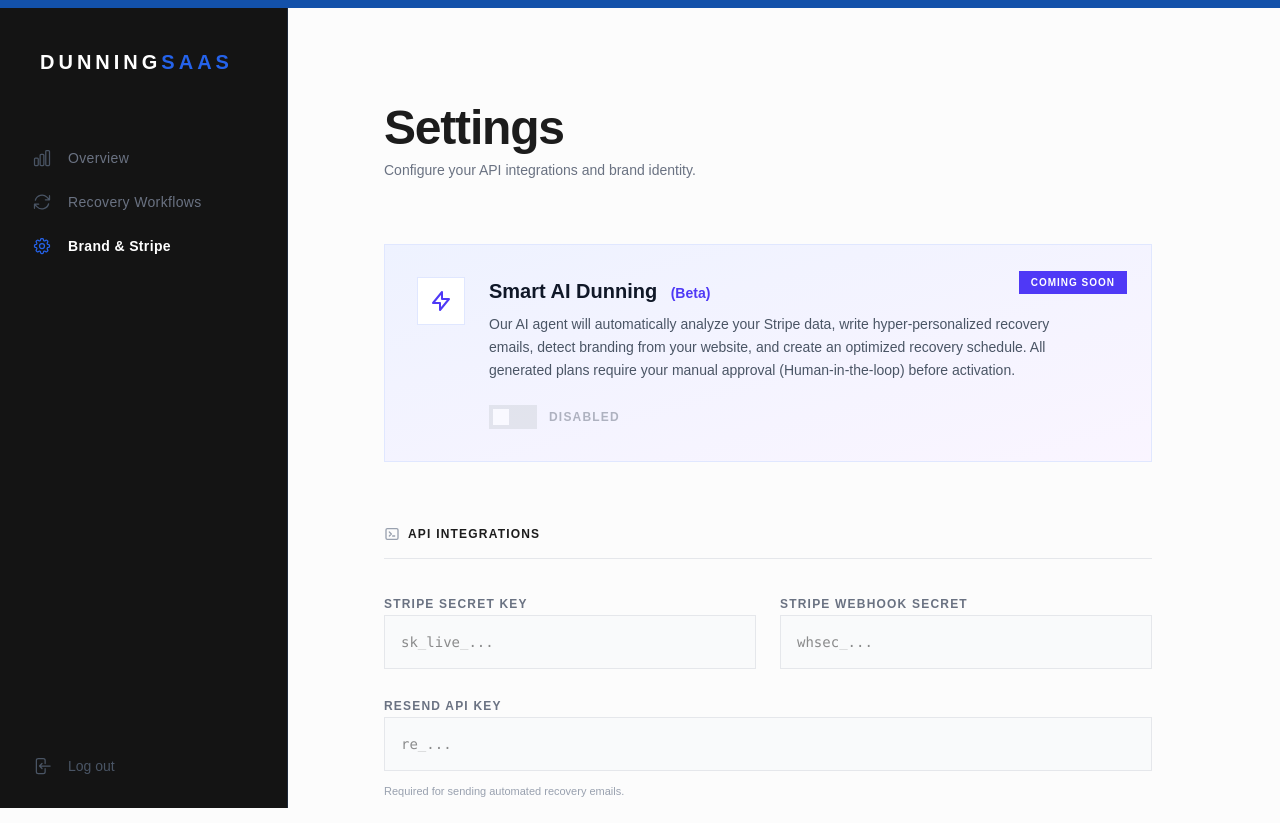
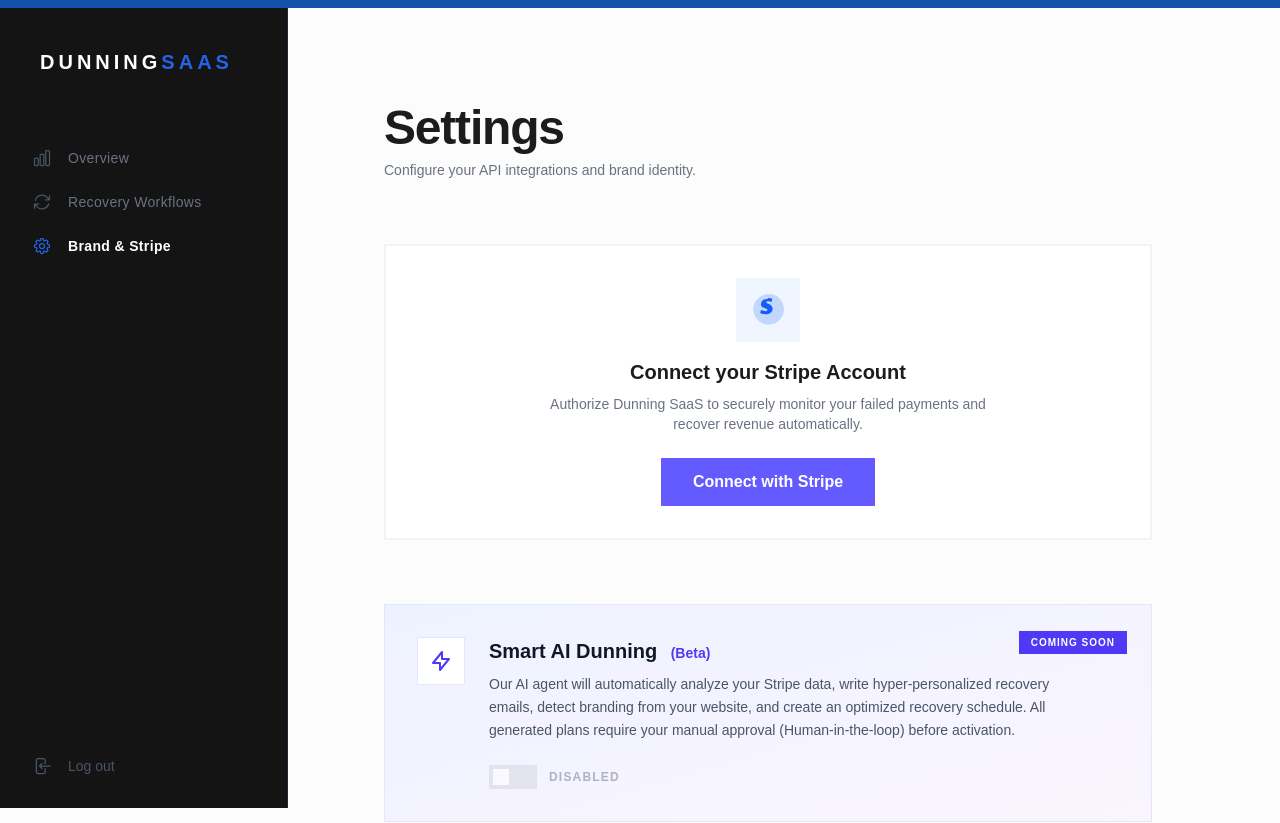
Before and after one commit to Red3262/dunning-saas, a Next.js app in the folder Desktop/dunning-saas/: page /dashboard/settings in a window 1280 px wide. Shown: the top 823 px of the page. Built offline with nearby package versions, Linux system fonts and the light colour scheme; no server answers; a web font is replaced by a local one.

Commit message:
Configurare Stripe Connect callback si buton de integrare

```diff
--- a/Desktop/dunning-saas/app/dashboard/settings/page.tsx
+++ b/Desktop/dunning-saas/app/dashboard/settings/page.tsx
@@ -1,27 +1,7 @@
 "use client";
 
-// Sus în fișier (dacă nu ai deja, pune lângă alte importuri)
+import React, { useState, useEffect } from "react";
 import Link from 'next/link';
-
-// În interiorul componentei tale, unde vrei să apară butonul:
-const stripeConnectUrl = `https://connect.stripe.com/oauth/authorize?response_type=code&client_id=${process.env.NEXT_PUBLIC_STRIPE_CLIENT_ID}&scope=read_write`;
-
-{/* Butonul de conectare */}
-<div className="p-8 border-2 border-gray-100 rounded-3xl bg-white shadow-sm mb-8 text-center">
-  <div className="w-16 h-16 bg-blue-50 rounded-full flex items-center justify-center mx-auto mb-4">
-    <svg className="w-8 h-8 text-blue-600" fill="currentColor" viewBox="0 0 24 24"><path d="M13.976 9.15c-2.172-.806-3.356-1.143-3.356-2.077 0-.696.687-1.225 1.841-1.225 1.528 0 2.628.453 3.653.946l.865-3.363C15.65 2.766 14.12 2.4 12.396 2.4c-4.417 0-7.391 2.308-7.391 5.672 0 4.908 6.844 3.966 6.844 5.92 0 .93-.843 1.341-2.096 1.341-1.636 0-3.344-.658-4.664-1.39l-.92 3.424c1.472.76 3.47 1.258 5.485 1.258 4.67 0 7.552-2.22 7.552-5.786 0-2.455-1.503-3.9-3.23-4.689zM24 11.5c0-6.351-5.149-11.5-11.5-11.5S1 5.149 1 11.5 6.149 23 12.5 23 24 17.851 24 11.5z" opacity=".2"/><path d="M11.988 3.625c-3.155 0-5.28 1.648-5.28 4.051 0 3.506 4.889 2.833 4.889 4.229 0 .664-.602.958-1.497.958-1.168 0-2.389-.47-3.331-.993l-.657 2.446c1.051.543 2.478.898 3.918.898 3.335 0 5.394-1.586 5.394-4.133 0-1.754-1.074-2.786-2.308-3.35-1.551-.575-2.397-.816-2.397-1.483 0-.497.49-.875 1.315-.875 1.092 0 1.878.324 2.61.676l.617-2.402c-.952-.476-2.043-.736-3.273-.736z"/></svg>
-  </div>
-  <h3 className="text-xl font-black text-[#1c1c1c] mb-2">Connect your Stripe Account</h3>
-  <p className="text-sm text-gray-500 mb-6 max-w-md mx-auto">
-    Authorize Dunning SaaS to securely monitor your failed payments and recover revenue automatically.
-  </p>
-  <Link href={stripeConnectUrl}>
-    <button className="bg-[#635BFF] hover:bg-[#4B45C6] text-white font-bold py-3 px-8 rounded-full transition-all shadow-md hover:shadow-lg">
-      Connect with Stripe
-    </button>
-  </Link>
-</div>
-import React, { useState, useEffect } from "react";
 import { createClient } from "@/utils/supabase/client";
 
 export default function SettingsPage() {
@@ -41,6 +21,9 @@
     primary_color: "#2563eb",
     footer_text: "",
   });
+
+  // URL-ul pentru conectarea securizată cu Stripe Connect OAuth
+  const stripeConnectUrl = `https://connect.stripe.com/oauth/authorize?response_type=code&client_id=${process.env.NEXT_PUBLIC_STRIPE_CLIENT_ID}&scope=read_write`;
 
   useEffect(() => {
     async function loadSettings() {
@@ -119,6 +102,22 @@
         <p className="text-sm font-medium text-gray-500">
           Configure your API integrations and brand identity.
         </p>
+      </div>
+
+      {/* Butonul de conectare Stripe */}
+      <div className="p-8 border-2 border-gray-100 rounded-3xl bg-white shadow-sm mb-16 text-center">
+        <div className="w-16 h-16 bg-blue-50 rounded-full flex items-center justify-center mx-auto mb-4">
+          <svg className="w-8 h-8 text-blue-600" fill="currentColor" viewBox="0 0 24 24"><path d="M13.976 9.15c-2.172-.806-3.356-1.143-3.356-2.077 0-.696.687-1.225 1.841-1.225 1.528 0 2.628.453 3.653.946l.865-3.363C15.65 2.766 14.12 2.4 12.396 2.4c-4.417 0-7.391 2.308-7.391 5.672 0 4.908 6.844 3.966 6.844 5.92 0 .93-.843 1.341-2.096 1.341-1.636 0-3.344-.658-4.664-1.39l-.92 3.424c1.472.76 3.47 1.258 5.485 1.258 4.67 0 7.552-2.22 7.552-5.786 0-2.455-1.503-3.9-3.23-4.689zM24 11.5c0-6.351-5.149-11.5-11.5-11.5S1 5.149 1 11.5 6.149 23 12.5 23 24 17.851 24 11.5z" opacity=".2"/><path d="M11.988 3.625c-3.155 0-5.28 1.648-5.28 4.051 0 3.506 4.889 2.833 4.889 4.229 0 .664-.602.958-1.497.958-1.168 0-2.389-.47-3.331-.993l-.657 2.446c1.051.543 2.478.898 3.918.898 3.335 0 5.394-1.586 5.394-4.133 0-1.754-1.074-2.786-2.308-3.35-1.551-.575-2.397-.816-2.397-1.483 0-.497.49-.875 1.315-.875 1.092 0 1.878.324 2.61.676l.617-2.402c-.952-.476-2.043-.736-3.273-.736z"/></svg>
+        </div>
+        <h3 className="text-xl font-black text-[#1c1c1c] mb-2">Connect your Stripe Account</h3>
+        <p className="text-sm text-gray-500 mb-6 max-w-md mx-auto">
+          Authorize Dunning SaaS to securely monitor your failed payments and recover revenue automatically.
+        </p>
+        <Link href={stripeConnectUrl}>
+          <button className="bg-[#635BFF] hover:bg-[#4B45C6] text-white font-bold py-3 px-8 rounded-full transition-all shadow-md hover:shadow-lg">
+            Connect with Stripe
+          </button>
+        </Link>
       </div>
 
       {/* AI Coming Soon Card */}
```
